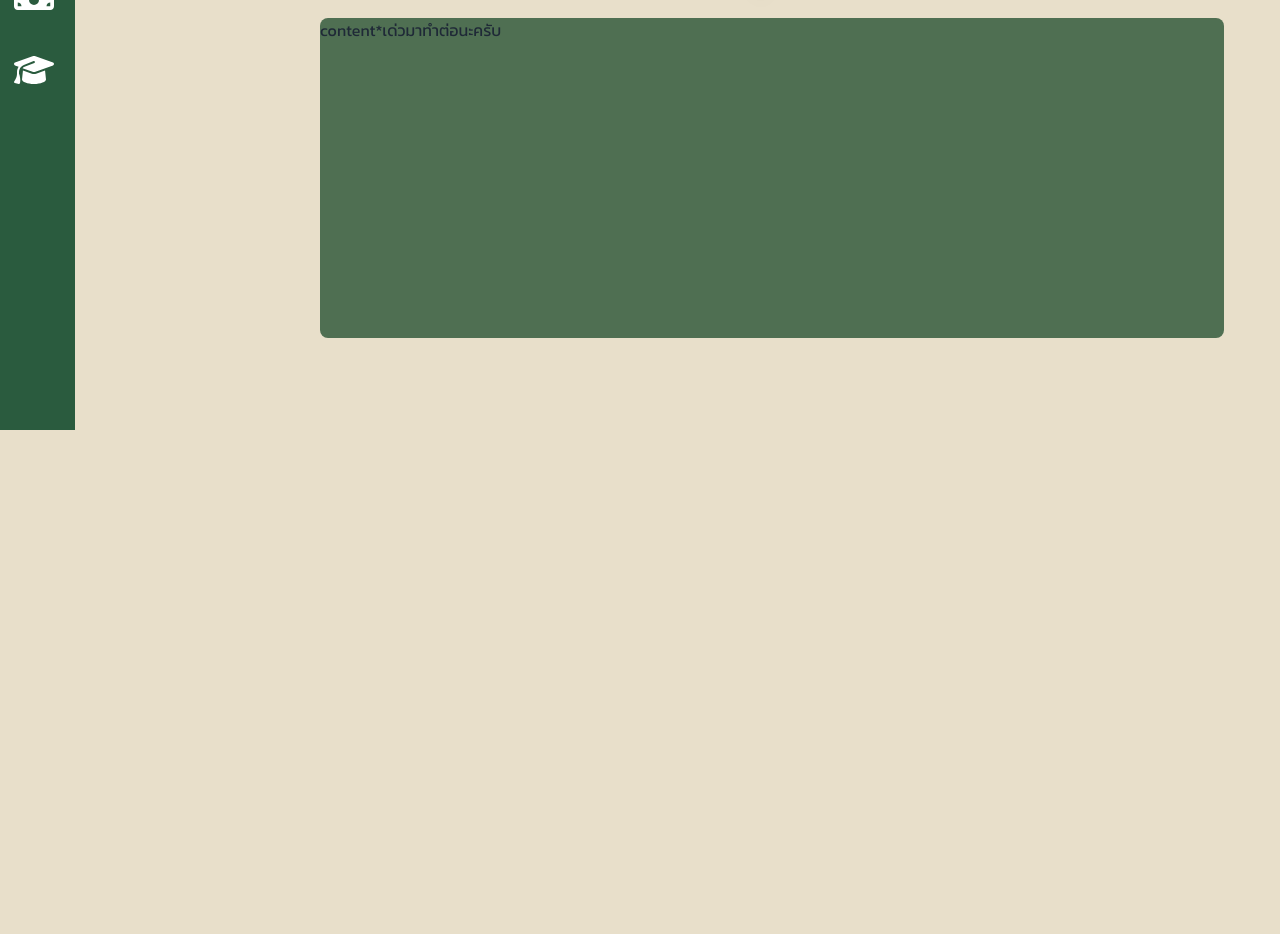
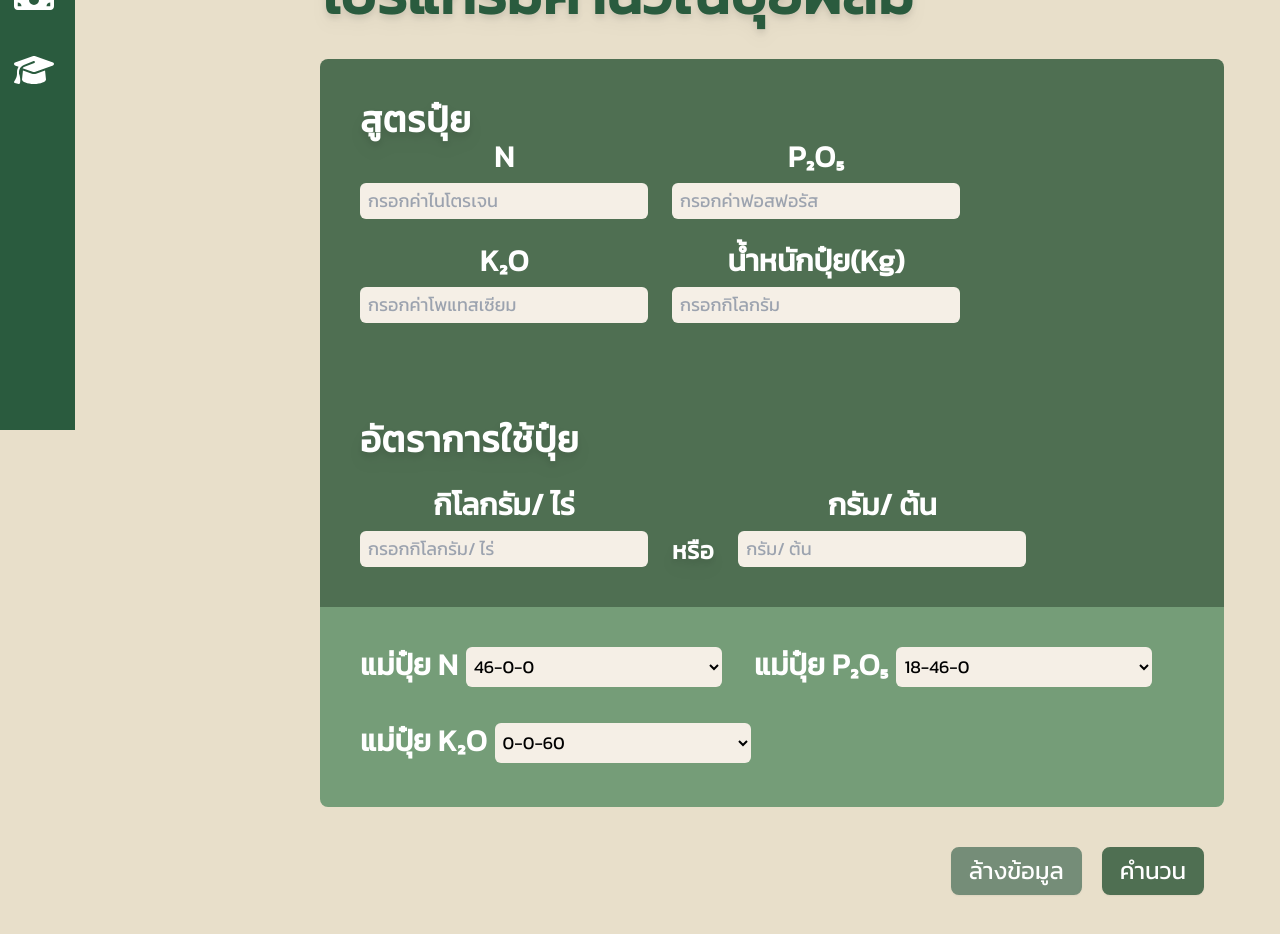
Before and after one commit to Trophoston/next-FFS-master, a Next.js app: page /fertul in a window 1280 px wide. Shown: the part 440-1374 px from the top of the page. Built offline with nearby package versions, Linux system fonts and the light colour scheme.

Commit message:
Add files via upload

```diff
--- a/app/components/header.jsx
+++ b/app/components/header.jsx
@@ -152,7 +152,7 @@ const Header = () => {
             </li>
           </ul>
         </div> */}
-          <a href='#' className=" text-xl uppercase flex gap-1 items-center" style={{ padding: " 0  0 0 60px" }}> <Image src="/logo.jpg" className='rounded-full' width={50} height={50} alt="Picture of the author" /><p className='p-0 m-0 hidden md:block'>FFS-Thailand</p> </a>
+          <a href='#' className=" text-xl uppercase flex gap-1 items-center" style={{ padding: " 0  0 0 60px" }}> <Image src="/logo.jpg" className='rounded-full' width={50} height={50} alt="Picture of the author" /><p className='p-0 m-0 hidden md:block text-white'>FFS-Thailand</p> </a>
 
         </div>
 
--- a/app/fertul/page.jsx
+++ b/app/fertul/page.jsx
@@ -1,15 +1,185 @@
+'use client';
+import { useEffect, useState} from 'react';
 import { FontAwesomeIcon } from "@fortawesome/react-fontawesome";
 import { faCheck, faBuildingColumns } from "@fortawesome/free-solid-svg-icons";
 
 export default function Fertul() {
+
+  var [out, setOut] = useState('');
+
+
+  const [n_value, set_n_value] = useState(0);
+  const [po_value, set_po_value] = useState(0);
+  const [ko_value, set_ko_value] = useState(0);
+  const [kg_value, set_kg_value] = useState(0);
+
+
+  const [kr_value, set_kr_value] = useState(0);
+  const [gt_value, set_gt_value] = useState(0);
+
+  const reset_value = () => {
+    set_n_value(0);
+    set_po_value(0);
+    set_ko_value(0);
+    set_kg_value(0);
+    set_kr_value(0);
+    set_gt_value(0);
+  }
+
+  const [n_m_value, set_n_m_value] = useState('46-0-0');
+  const [po_m_value, set_po_m_value] = useState('18-46-0');
+  const [ko_m_value, set_ko_m_value] = useState('0-0-60');
+
+  const calculateFertful = () => {
+
+    const n_cal = parseInt(n_value, 10);
+    const po_cal = parseInt(po_value, 10);
+    const ko_cal = parseInt(ko_value, 10);
+    const kg_cal = parseInt(kg_value, 10);
+    const kr_cal = parseInt(kr_value, 10);
+    const gt_cal = parseInt(gt_value, 10);
+
+    setOut("N: " + n_cal + " P: " + po_cal + " K: " + ko_cal + " Kg: " + kg_cal + " Kr: " + kr_cal + " Gt: " + gt_cal + " N: " + n_m_value + " P: " + po_m_value + " K: " + ko_m_value)
+
+    console.log(
+      "N: ", n_cal,
+      "P: ", po_cal,
+      "K: ", ko_cal,
+      "Kg: ", kg_cal,
+      "Kr: ", kr_cal,
+      "Gt: ", gt_cal
+    );
+
+    console.log(
+      "N: ", n_m_value,
+      "P: ", po_m_value,
+      "K: ", ko_m_value
+    );
+
+
+
+
+
+
+  };
+
+
   return (
-   <>
-   <div className="ps-60 pe-14 ">
-      <p className="text-6xl my-9 font-bold drop-shadow-lg text-[#2A5B3E]" >โปรแกรมคำนวณปุ๋ยผสม</p>
-      <div className="bg-[#4F6F52] w-auto h-80 rounded-lg">
-        <p>content*เด่วมาทำต่อนะครับ</p>
+    <>
+      <div className="lg:ps-60 lg:pe-14 p-4 ">
+        <p className="text-6xl my-9 font-bold drop-shadow-lg text-[#2A5B3E]" >โปรแกรมคำนวณปุ๋ยผสม</p>
+        <form action="">
+          <div className="bg-[#4F6F52] w-auto h-fit rounded-t-lg p-5 lg:p-10 overflow-hidden">
+
+            <div className="flex flex-wrap">
+              <p className="tracking-wide text-4xl font-semibold drop-shadow-lg text-white lg:mb-0 mb-3 me-5 self-center" >สูตรปุ๋ย</p>
+              <div className="items-center flex flex-wrap gap-6">
+                <div>
+                  <p className="text-3xl font-bold text-center text-white pb-2">N</p>
+                  <input type="number"  onChange={(e) => set_n_value(e.target.value)}  min="0" placeholder="กรอกค่าไนโตรเจน" className="px-2 text-black md:w-72 w-48 sm:w-auto text-lg bg-[#F5EFE6] border-[#F5EFE6] rounded-md focus:outline outline-2 outline-[#759D78]  p-1 fertulinp" />
+                </div>
+
+                <div>
+                  <p className="text-3xl font-bold text-center text-white pb-2">P₂O₅</p>
+                  <input type="number" onChange={(e) => set_po_value(e.target.value)}  min="0" placeholder="กรอกค่าฟอสฟอรัส" className="px-2 text-black md:w-72 w-48 sm:w-auto text-lg bg-[#F5EFE6] border-[#F5EFE6] rounded-md focus:outline outline-2 outline-[#759D78]  p-1 fertulinp" />
+                </div>
+
+                <div>
+                  <p className="text-3xl font-bold text-center text-white pb-2">K₂O</p>
+                  <input type="number" onChange={(e) => set_ko_value(e.target.value)}  min="0" placeholder="กรอกค่าโพแทสเซียม" className="px-2 text-black md:w-72  w-48 sm:w-auto  text-lg bg-[#F5EFE6] border-[#F5EFE6] rounded-md focus:outline outline-2 outline-[#759D78]  p-1 fertulinp" />
+                </div>
+
+                <div>
+                  <p className="text-3xl font-bold text-center text-white pb-2">น้ำหนักปุ๋ย(Kg)</p>
+                  <input type="number" onChange={(e) => set_kg_value(e.target.value)}  min="0" placeholder="กรอกกิโลกรัม" className="px-2 text-black md:w-72  w-48 sm:w-auto  text-lg bg-[#F5EFE6] border-[#F5EFE6] rounded-md focus:outline outline-2 outline-[#759D78]  p-1 fertulinp" />
+                </div>
+
+
+              </div>
+            </div>
+
+            <div className="flex flex-wrap mt-24">
+              <p className="tracking-wide text-4xl font-semibold drop-shadow-lg text-white lg:mb-7 mb-7 lg:me-5   self-center" >อัตราการใช้ปุ๋ย</p>
+              <div className="items-center flex flex-wrap  gap-6">
+
+                <div>
+                  <p className="text-3xl font-bold text-center text-white pb-2">กิโลกรัม/ ไร่</p>
+                  <input type="number" onChange={(e) => set_kr_value(e.target.value)}  min="0" placeholder="กรอกกิโลกรัม/ ไร่" className="px-2 text-black md:w-72  w-48 sm:w-auto  text-lg bg-[#F5EFE6] border-[#F5EFE6] rounded-md focus:outline outline-2 outline-[#759D78]  p-1 fertulinp" />
+                </div>
+
+                <p className="tracking-wide text-2xl font-semibold drop-shadow-lg text-white self-end items-center" >หรือ</p>
+
+                <div>
+                  <p className="text-3xl font-bold text-center text-white pb-2">กรัม/ ต้น</p>
+                  <input type="number" onChange={(e) => set_gt_value(e.target.value)}  min="0" placeholder="กรัม/ ต้น" className="px-2 text-black md:w-72  w-48 sm:w-auto  text-lg bg-[#F5EFE6] border-[#F5EFE6] rounded-md focus:outline outline-2 outline-[#759D78]  p-1 fertulinp" />
+                </div>
+
+
+
+              </div>
+            </div>
+
+
+
+          </div>
+
+          <div className="flex flex-wrap bg-[#759D78] w-auto h-fit rounded-b-lg p-5 lg:p-10">
+            <div className="items-center flex flex-wrap  gap-8">
+
+              <div className="flex flex-row gap-2">
+                <p className="text-xl sm:text-3xl font-bold text-center text-white pb-2">แม่ปุ๋ย N</p>
+
+                <select className="md:w-64 w-auto text-black text-lg bg-[#F5EFE6] border-[#F5EFE6] rounded-md focus:outline outline-2 outline-[#759D78]  p-1  h-10 "
+                onChange={(e) => set_n_m_value(e.target.value)}>
+                  <option className="rounded-md" value="46-0-0"> 46-0-0</option>
+                  <option className="rounded-md" value="21-0-0" >21-0-0</option>
+                </select>
+              </div>
+
+              <div className="flex flex-row gap-2">
+                <p className="text-xl sm:text-3xl font-bold text-center text-white pb-2">แม่ปุ๋ย P₂O₅</p>
+
+                <select className="md:w-64 w-auto text-black text-lg bg-[#F5EFE6] border-[#F5EFE6] rounded-md focus:outline outline-2 outline-[#759D78]  p-1  h-10 "
+                onChange={(e) => set_po_m_value(e.target.value)} >
+                  <option className="rounded-md" value="18-46-0"  >18-46-0</option>
+                  <option className="rounded-md" value="0-46-0" >0-46-0</option>
+                  <option className="rounded-md" value="0-20-0"  >0-20-0</option>
+                </select>
+              </div>
+
+              <div className="flex flex-row gap-2">
+                <p className="text-xl sm:text-3xl font-bold text-center text-white pb-2">แม่ปุ๋ย K₂O</p>
+
+                <select className="md:w-64 w-auto text-black text-lg bg-[#F5EFE6] border-[#F5EFE6] rounded-md focus:outline outline-2 outline-[#759D78]  p-1  h-10 "
+                onChange={(e) => set_ko_m_value(e.target.value)}>
+                  <option className="rounded-md" value="0-0-60" >0-0-60</option>
+                  <option className="rounded-md" value="0-0-50" >0-0-50</option>
+                </select>
+              </div>
+
+
+
+
+            </div>
+          </div>
+
+          <div className=" h-fit mt-10 me-5 flex justify-end gap-5 flex-wrap">
+            <input type="reset" value="ล้างข้อมูล" className="text-white font-normal border-[#758D78] hover:border-[#4F5F52] border-2 btn hover:bg-[#4F5F52] bg-[#758D78]  item-center m-0 text-2xl"
+            onClick={reset_value} />
+            <input type='button' value="คำนวน" className="text-white font-normal hover:border-[#759D78] border-[#4F6F52] border-2 btn bg-[#4F6F52] hover:bg-[#759D78]  item-center m-0 text-2xl"
+            onClick={calculateFertful} />
+          </div>
+
+
+
+        </form>
       </div>
-   </div>
-   </>
+
+      <div>{out && (
+            <div>
+              <p>{out}</p>
+            </div>
+          )}</div>
+    </>
   );
 }
```
Also changed, not shown: app/globals.css (line endings or trailing spaces).
